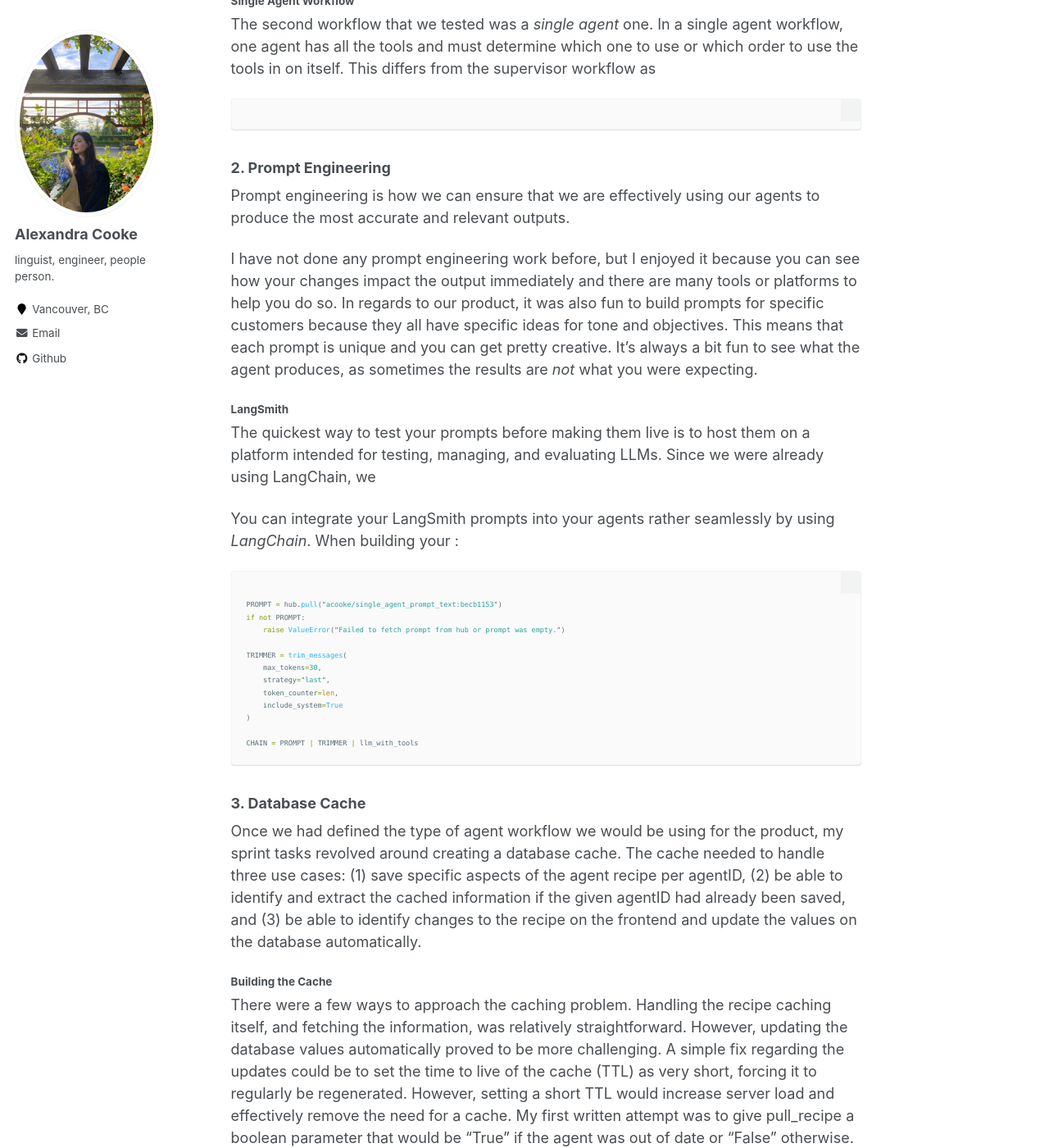
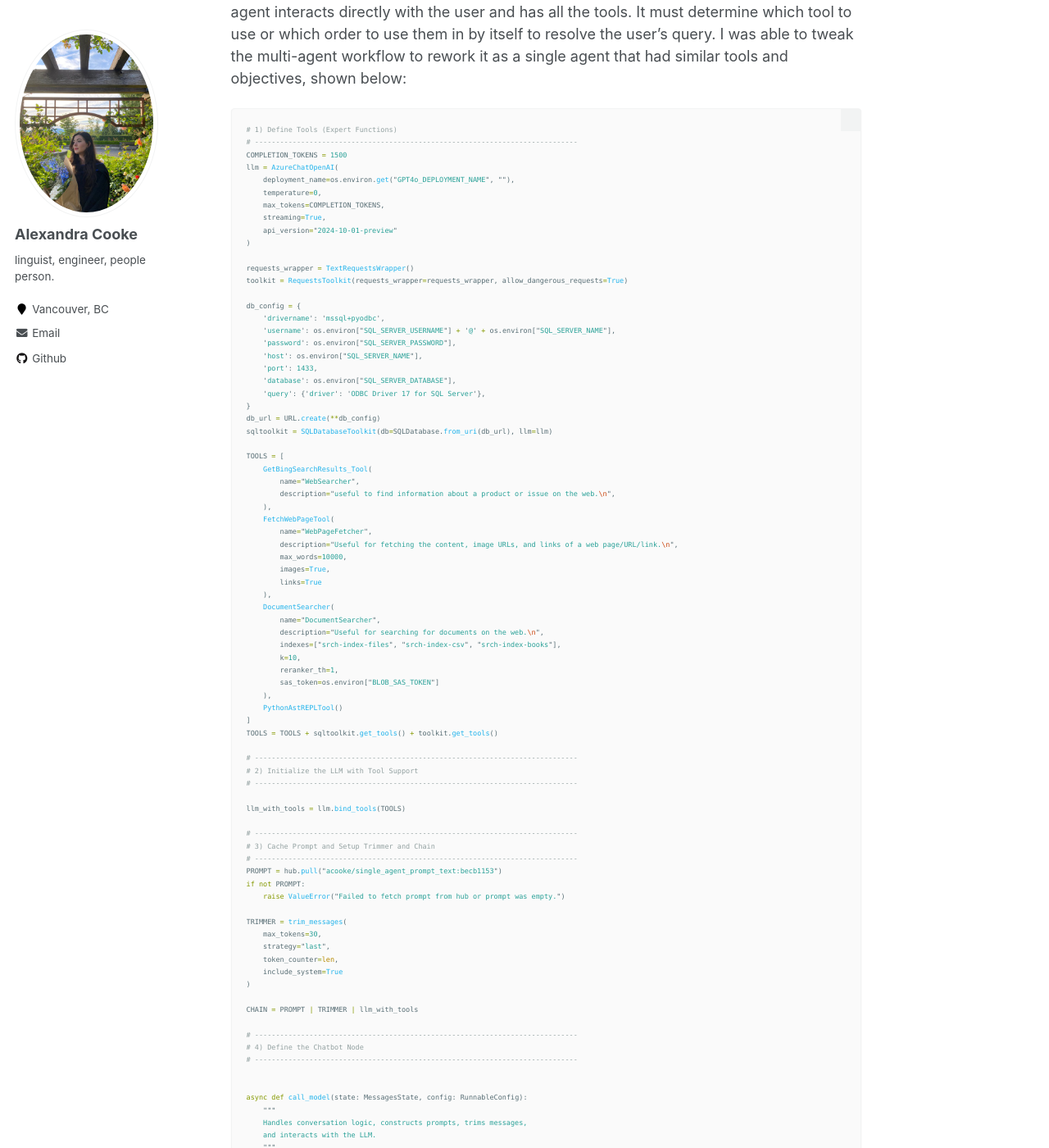
Before and after one commit to acooke82/acooke82.github.io, a Jekyll site: the page built from _portfolio/portfolio-1.md, in a window 1280 px wide and 1400 px high, scrolled down 3502 px. Shown: the whole window at 82% size. Built offline with Jekyll 4.4.1, drawn with Linux system fonts in a browser that asks for light colours; some of the changed text lies outside the part shown.

Commit message:
Update portfolio-1.md
- major updates to sections 1 and 2

````diff
--- a/_portfolio/portfolio-1.md
+++ b/_portfolio/portfolio-1.md
@@ -3,24 +3,23 @@ title: "GenAI Agent Analysis"
 excerpt: "Building and testing agentic workflows for optimal performance. ![Internship Post Image](/images/internship-post-image-1.png)"
 collection: portfolio
 ---
-_Tools & Technologies: LangChain, LangGraph, LangSmith, pytest, openai_
+_Tools & Technologies: LangChain, LangGraph, LangSmith, Pytest_
 
 ### Summary
 
-The main goal of my internship at KSG was to understand, build, and test different GenAI agent workflows to determine which architecture would be best to use in our upcoming product. Once the architecture was determined, my team and I would be assigned tasks to complete developing and deploying the rest of the product. As the project progressed my core tasks, amongst assisting with other areas in the project, were building a database cache and creating prompts that would effectively make use of our new tools and architecture. In addition to completing work for the company, my personal goal was to become more comfortable coding in a professional environment. I also wanted to build a stronger foundation for my understanding and practical experience with large language models.
+The main goal of my internship at KSG was to understand, build, and test different GenAI agent workflows to determine which architecture would be best to use in our upcoming product. Once the architecture was determined, my team and I would be assigned tasks to complete developing and deploying the rest of the product. As the project progressed, my core tasks, amongst assisting with other areas in the project, were building a database cache and creating prompts that would effectively make use of our new tools and architecture. In addition to completing work for the company, my personal goal was to become more comfortable coding in a professional environment. I also wanted to build a stronger foundation of my understanding and practical experience with large language models.
 
 ### 1. Understanding Agents and Agentic Workflows
 
 An *agent* is a system that uses a large language model (LLM) to perform tasks on behalf of a user or within a larger system. They have access to tools and data that help them make decisions. Testing different types of workflows is important because each system comes with its own pros and cons and you want to ensure you are building the best system for your product as it may be impossible or difficult to alter later. To build our agent workflows, we used the libraries *LangGraph* and *LangChain*. LangGraph enables developers to build complex agent applications quickly as it has built-in graph structure, state management, and coordination support. LangGraph works by using *nodes*, which are functions that perform specific tasks such as calling tools, *edges*, which control the flow of information between nodes, and *states*, which are objects in the graph such as conversation history or internal variables. LangChain, on the other hand, focuses on simpler linear builds, where you add each step to the established chain to execute tasks in a specific order.
 
-Because I did not have any experience with either of these libraries, or with agents, it took me some time to do research and analysis. With LangChain, you need to understand how to build a ReAct agent, agent tools, a prompt, and then plug in an LLM to set up the chain. Ideally, you want to understand LangChain before working in LangGraph, as LangGraph requires the same steps but with multiple agents and prompts, complicating how to build the chain. You will be able to see some of these differences in working with these libraries in the code for each workflow below. My supervisor had built out an example multi-agent workflow in steps using Juypter Notebooks that I could follow along with to understand each piece better, but working with LangGraph first meant that I had a much steeper learning curve. LangChain also has a "LangChain Academy" with courses on LangGraph and plenty of documentation online which were very beneficial in navigating these libraries.
+Because I did not have experience with either of these libraries, or with agents, it took me some time to do research and analysis. With LangChain, you need to understand how to build a ReAct agent, agent tools, a prompt, and how to configure an LLM to set up the chain. Ideally, you want to understand LangChain before working in LangGraph, as LangGraph requires the same steps but with multiple agents and prompts, complicating how to build the chain. You will be able to see some of these differences in working with these libraries in the code for each workflow below. My supervisor had built an example multi-agent workflow in steps using Juypter Notebooks that I could follow along with to understand each piece better, but working with LangGraph first meant that I had a much steeper learning curve. LangChain has "LangChain Academy" with courses on LangGraph and plenty of documentation online which was very beneficial in navigating these libraries. With these tools at my disposal, I was able to begin working on the workflows.
 
 ##### Multi-Agent Workflow
 
-The first workflow that we tested involved a *supervisor agent*. A supervisor agent is part of a multi-agent workflow in which one agent, the *supervisor*, serves as the controller of the other agents and handles communication with the user. The supervisor agent itself does not have any tools and must make the decision on which agents under it to call in order to properly complete the task. Each agent under the supervisor has their own prompt, purpose, and tools, and cannot interact directly with the user. In this workflow, agents are typically their own graph node. They are routed a task, after which they can decide to end the execution or send their response to another agent. Please see below for insight into the multi-agent workflow we were testing:
+The first workflow that I tested involved a *supervisor agent*. A supervisor agent is part of a multi-agent workflow in which one agent, the *supervisor*, serves as the controller of the other agents and handles communication with the user. The supervisor agent itself does not have any tools and must make the decision on which agents under it to call in order to properly complete the task. Each agent under the supervisor has their own prompt, purpose, and tools, and cannot interact directly with the user. In this workflow, agents are typically their own graph node. They are routed a task, after which they can decide to end the execution or send their response to another agent. Please see below for insight into the multi-agent workflow I was testing, built using the example from my supervisor:
 
 ```python
-
 def build_async_workflow(csv_file_path: str ="all-states-history.csv",
                          api_file_path: str ="openapi_kraken.json"):
     """
@@ -124,29 +123,166 @@ def build_async_workflow(csv_file_path: str ="all-states-history.csv",
     return workflow
 ```
 
-A multi-agent workflow has the advantages of having seperate agents for each task, making it easy to add and maintain agents without disrupting the original workflow. It also allows you to have more specialization, as each agent can become an expert of a specific tasks or domain. This leads to a personalized system design and good system performance. On the other hand, a multi-agent workflow is expensive to maintain, complex to design, and requires careful agent coordination. This led us to explore different options.
+A multi-agent workflow has the advantages of having seperate agents for each task, making it easy to add and maintain agents without disrupting the original workflow. It also allows you to have more specialization, as each agent can become an expert of a specific tasks or domain. This leads to a personalized system with overall good performance. On the other hand, a multi-agent workflow is expensive to maintain, complex to design, and requires careful agent coordination. This led us to explore different options.
 
 ##### Single Agent Workflow
 
-The second workflow that we tested was a *single agent* one. In a single agent workflow, one agent has all the tools and must determine which one to use or which order to use the tools in on itself. This differs from the supervisor workflow as
+The second workflow that I tested involved a *single agent*. In a single agent workflow, one agent interacts directly with the user and has all the tools. It must determine which tool to use or which order to use them in by itself to resolve the user's query. I was able to tweak the multi-agent workflow to rework it as a single agent that had similar tools and objectives, shown below:
 
 ```python
+# 1) Define Tools (Expert Functions)
+# -----------------------------------------------------------------------------
+COMPLETION_TOKENS = 1500
+llm = AzureChatOpenAI(
+    deployment_name=os.environ.get("GPT4o_DEPLOYMENT_NAME", ""),
+    temperature=0,
+    max_tokens=COMPLETION_TOKENS,
+    streaming=True,
+    api_version="2024-10-01-preview"
+)
+
+requests_wrapper = TextRequestsWrapper()
+toolkit = RequestsToolkit(requests_wrapper=requests_wrapper, allow_dangerous_requests=True)
+
+db_config = {
+    'drivername': 'mssql+pyodbc',
+    'username': os.environ["SQL_SERVER_USERNAME"] + '@' + os.environ["SQL_SERVER_NAME"],
+    'password': os.environ["SQL_SERVER_PASSWORD"],
+    'host': os.environ["SQL_SERVER_NAME"],
+    'port': 1433,
+    'database': os.environ["SQL_SERVER_DATABASE"],
+    'query': {'driver': 'ODBC Driver 17 for SQL Server'},
+}
+db_url = URL.create(**db_config)
+sqltoolkit = SQLDatabaseToolkit(db=SQLDatabase.from_uri(db_url), llm=llm)
+
+TOOLS = [
+    GetBingSearchResults_Tool(
+        name="WebSearcher",
+        description="useful to find information about a product or issue on the web.\n",
+    ),
+    FetchWebPageTool(
+        name="WebPageFetcher",
+        description="Useful for fetching the content, image URLs, and links of a web page/URL/link.\n",
+        max_words=10000,
+        images=True,
+        links=True
+    ),
+    DocumentSearcher(
+        name="DocumentSearcher",
+        description="Useful for searching for documents on the web.\n",
+        indexes=["srch-index-files", "srch-index-csv", "srch-index-books"],
+        k=10,
+        reranker_th=1,
+        sas_token=os.environ["BLOB_SAS_TOKEN"]
+    ),
+    PythonAstREPLTool()
+]
+TOOLS = TOOLS + sqltoolkit.get_tools() + toolkit.get_tools()
+
+# -----------------------------------------------------------------------------
+# 2) Initialize the LLM with Tool Support
+# -----------------------------------------------------------------------------
+
+llm_with_tools = llm.bind_tools(TOOLS)
+
+# -----------------------------------------------------------------------------
+# 3) Cache Prompt and Setup Trimmer and Chain
+# -----------------------------------------------------------------------------
+PROMPT = hub.pull("acooke/single_agent_prompt_text:becb1153")
+if not PROMPT:
+    raise ValueError("Failed to fetch prompt from hub or prompt was empty.")
+
+TRIMMER = trim_messages(
+    max_tokens=30,
+    strategy="last",
+    token_counter=len,
+    include_system=True
+)
+
+CHAIN = PROMPT | TRIMMER | llm_with_tools
+
+# -----------------------------------------------------------------------------
+# 4) Define the Chatbot Node
+# -----------------------------------------------------------------------------
+
+
+async def call_model(state: MessagesState, config: RunnableConfig):
+    """
+    Handles conversation logic, constructs prompts, trims messages,
+    and interacts with the LLM.
+    """
+    messages = state["messages"]
+
+    try:
+        response = await CHAIN.ainvoke(state["messages"], config)
+    except Exception as e:
+        logger.error(f"Error during LLM invocation: {e}")
+
+    # Filter to only keep relevant message types
+    filtered_messages = filter_messages(
+        messages + [response],
+        include_types=[SystemMessage, HumanMessage, AIMessage]
+    )
+
+    return {"messages": filtered_messages}
+
+
+def should_continue(state: MessagesState):
+    """
+    Determines whether to proceed to tool execution or end the workflow.
+    """
+
+    messages = state["messages"]
+    last_message = messages[-1]
+
+    # If the AI indicates a tool call, route to 'tools', else end.
+    return "tools" if hasattr(last_message, 'tool_calls') and last_message.tool_calls else END
+
+# -----------------------------------------------------------------------------
+# 5) Build the Async Workflow
+# -----------------------------------------------------------------------------
+
+
+def build_async_workflow(csv_file_path, api_file_path) -> StateGraph:
+    """
+    Constructs and returns a LangGraph-based workflow:
+      - Starts with 'agent' node (LLM interaction).
+      - Routes to 'tools' node if tool calls are detected.
+      - Returns to 'agent' node after tool execution.
+    """
+    logger.debug("Starting build of the async RAG bot workflow.")
+
+    workflow = StateGraph(MessagesState)
+
+    # Define ToolNode
+    tool_node = ToolNode(tools=TOOLS)
+
+    # Define nodes
+    workflow.add_node("agent", call_model)
+    workflow.add_node("tools", tool_node)
+
+    # Define edges
+    workflow.add_edge(START, "agent")
+    workflow.add_conditional_edges("agent", should_continue, ["tools", END])
+    workflow.add_edge("tools", "agent")
+
+    logger.debug("Async Basic RAG bot workflow build is complete.")
+
+    return workflow
 ```
+
+Comparing it with the multi-agent workflow above, we can see a few key differences. A single agent contains less nodes, the tools are directly passed to it, and there is only one prompt. A single agent workflow is easy to implement, cost-effective, and quick to develop. However, because one agent contains all of the software, it lacks scalability, specialization, and fault tolerance. Ulitmately, after discussing with other developers we decided to go with an "agents as tools" workflow. This is an extension of the single agent system, in which you can build one or many agents with their own expertise and link them together if needed. There is no supervisor agent in this workflow and each agent has a specialty.
 
 ### 2. Prompt Engineering
 
-Prompt engineering is how we can ensure that we are effectively using our agents to produce the most accurate and relevant outputs.
-
-I have not done any prompt engineering work before, but I enjoyed it because you can see how your changes impact the output immediately and there are many tools or platforms to help you do so. In regards to our product, it was also fun to build prompts for specific customers because they all have specific ideas for tone and objectives. This means that each prompt is unique and you can get pretty creative. It's always a bit fun to see what the agent produces, as sometimes the results are *not* what you were expecting.
+Once we had determined our architecture and the system was underway, we needed to build and test prompts, a process called *prompt engineering*. Prompt engineering is how we can ensure that we are effectively using our agents to produce the most accurate and relevant outputs. Because we were building single agents, it was extremely important that we got the prompts correct, as a single agent needs to know when exactly to use each tool and for what purpose to use it. I have not done any prompt engineering before, but I enjoyed it because you can see how your changes impact the output immediately and there are many tools or platforms to help you do so. In regards to our product, it was also fun to build prompts for specific customers because they all have specific needs for tone and objectives. This means that each prompt is unique and you can get pretty creative! It's always a bit fun to see what the agent produces, as sometimes the results are not what you were expecting. Prompts for single agents tend to be very long, as they need to outline the general capabilities of the agent, safety and privacy rules, how to interact with the user, source material, tool definitions and tool instructions, example outputs, and company information (if needed). For example, the prompts I were building were at minimum four pages long and could stretch to seven.
 
 ##### LangSmith
 
-The quickest way to test your prompts before making them live is to host them on a platform intended for testing, managing, and evaluating LLMs. Since we were already using LangChain, we
-
-You can integrate your LangSmith prompts into your agents rather seamlessly by using *LangChain*. When building your :
+The quickest way to test your prompts before making them live is to host them on a platform intended for testing, managing, and evaluating LLMs. Since we were already using LangChain, it was simplest to work with *LangSmith*. LangSmith gives you the ability to build prompts, specify their input/output parameters, and test them all within the UI before setting them in your code. Once you're done editing, you can implement them into your chain like so:
 
 ```python
-
 PROMPT = hub.pull("acooke/single_agent_prompt_text:becb1153")
 if not PROMPT:
     raise ValueError("Failed to fetch prompt from hub or prompt was empty.")
@@ -165,33 +301,9 @@ CHAIN = PROMPT | TRIMMER | llm_with_tools
 Once we had defined the type of agent workflow we would be using for the product, my sprint tasks revolved around creating a database cache. The cache needed to handle three use cases: (1) save specific aspects of the agent recipe per agentID, (2) be able to identify and extract the cached information if the given agentID had already been saved, and (3) be able to identify changes to the recipe on the frontend and update the values on the database automatically.
 
 #### Building the Cache
-There were a few ways to approach the caching problem. Handling the recipe caching itself, and fetching the information, was relatively straightforward. However, updating the database values automatically proved to be more challenging. A simple fix regarding the updates could be to set the time to live of the cache (TTL) as very short, forcing it to regularly be regenerated. However, setting a short TTL would increase server load and effectively remove the need for a cache. My first written attempt was to give pull_recipe a boolean parameter that would be "True" if the agent was out of date or "False" otherwise. If given "True", generate_recipe would be prompted to run to re-generate the agent recipe. However, upon discussion with more senior team members, we determined that it would be more appropriate to push updates to the cache through the crud.py file, as that file already contained methods to get, validate, and update agent resources. Please see below for the main cache functions as well as an example of the cache features integrated with the crud.py file. Please note for the below code, "..." indicates an area where another team member has written code. I have isolated these snippets to just my work.
+There were a few ways to approach the caching problem. Handling the recipe caching itself, and fetching the information, was relatively straightforward. However, updating the database values automatically proved to be more challenging. A simple fix regarding the updates could be to set the time to live of the cache (TTL) as very short, forcing it to regularly be regenerated. However, setting a short TTL would increase server load and effectively remove the need for a cache. My first written attempt was to give pull_recipe a boolean parameter that would be "True" if the agent was out of date or "False" otherwise. If given "True", generate_recipe would be prompted to run to re-generate the agent recipe. However, upon discussion with more senior team members, we determined that it would be more appropriate to push updates to the cache through the crud.py file, as that file already contained methods to get, validate, and update agent resources. Please see below for the main cache functions as well as an example of the cache features integrated with the crud.py file:
 
 ```python
-
-from typing import Union
-from uuid import UUID
-
-from fastapi import Depends
-
-from initialization import cache, logger
-from initialization.dbConnection import dbConnector
-from middlewares.agent import validate_agent
-
-from ...custom_api.models import CustomAPI
-from ...integrations.models import ConnectedTool, IntegrationProvider
-from ...knowledge_bases import KnowledgeBase, KnowledgeBaseCategory
-from ..models import Agent
-from .models import (
-    ApiChannelArgs,
-    ComposioToolRecipe,
-    CustomApiToolRecipe,
-    DatabaseKnowledgeBaseToolRecipe,
-    Recipe,
-    WebsiteKnowledgeBaseToolRecipe,
-)
-
-...
 async def pull_recipe(agentId: UUID, db=Depends(dbConnector.get_db)) -> Recipe:
     # recipe = await cache.get(str(agentId))
     recipe = None
@@ -212,7 +324,6 @@ async def generate_recipe(agentId: UUID, db=Depends(dbConnector.get_db)) -> Reci
 ```
 
 ```python
-...
 await db.flush()
     if commit:
         await db.commit()
@@ -220,9 +331,8 @@ await db.flush()
 
     await generate_recipe(agentInDb.id, db)
     return agentInDb
-...
+```
 
-```
 #### Tests & Debugging
 Before my code could be deployed and merged to the main dev branch, it needed to be locally tested. I made use of *pytest*, specifically the *MonkeyPatch* fixture, to test my code. I needed to use MonkeyPatch because I did not want to call, or impact, the actual Redis cache. To use MonkeyPatch, I built a "MockCache" class that contained dummy variables to mirror the actual the cache values. I created three different test files, outlined below.
 
@@ -232,7 +342,6 @@ confirm the output of recipe_builder. I needed to verify this in order to accura
 build the generate_recipe and pull_recipe functions that would be using that output.
 
 ```python
-
 from sqlalchemy.ext.asyncio import AsyncSession
 
 from services.agents.models import Agent
````
